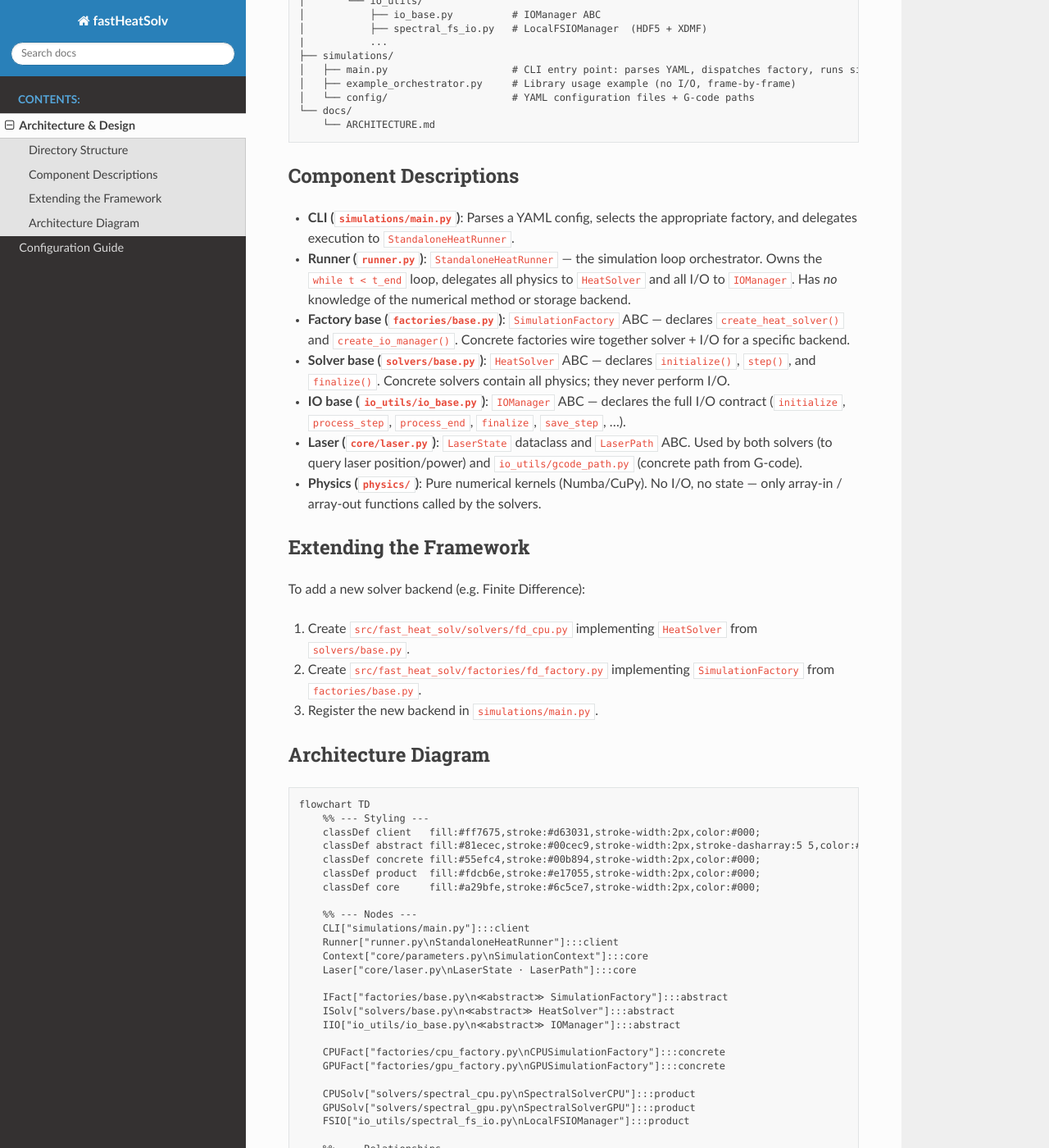
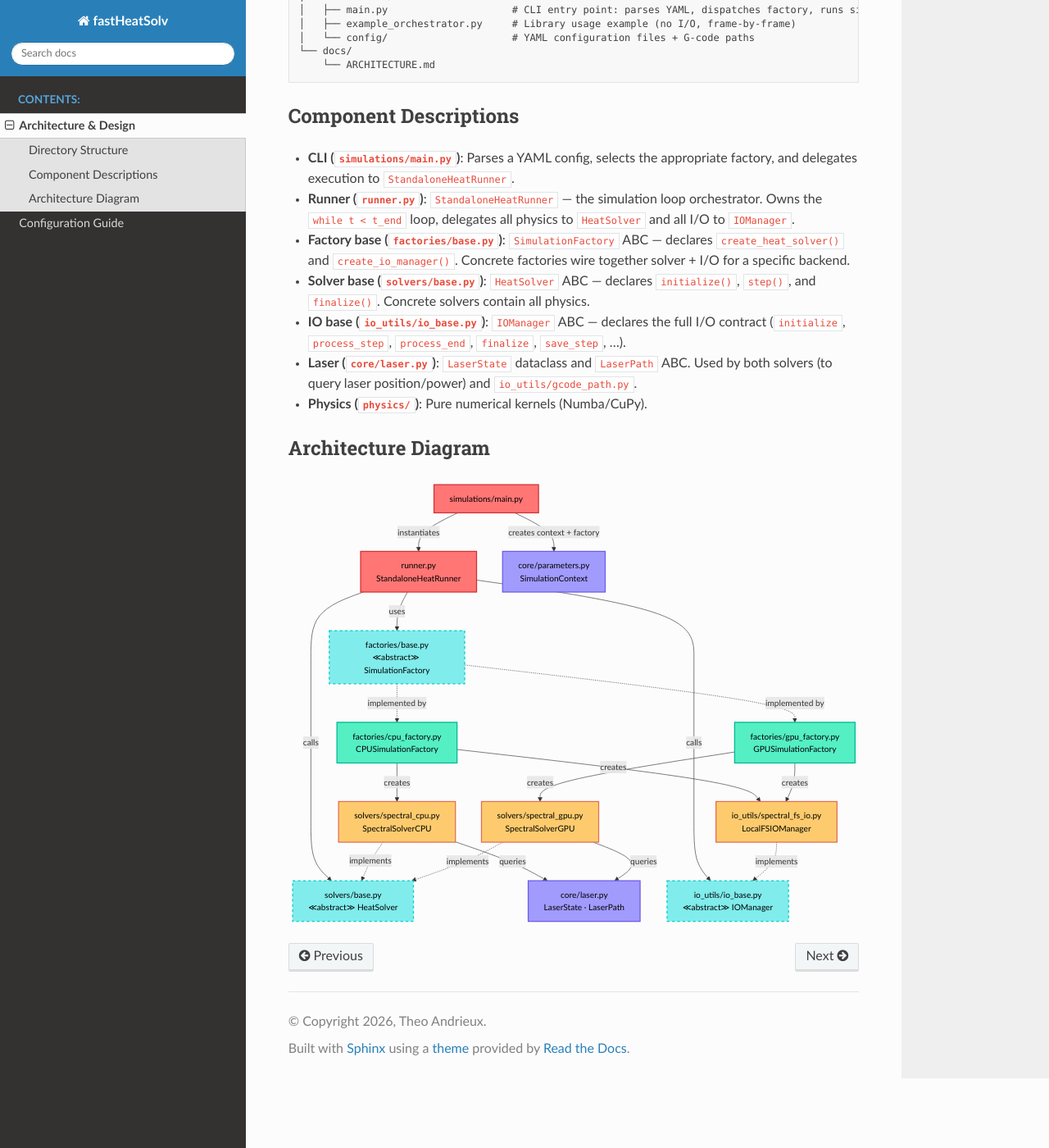
Before and after one commit to manasvupadhyay/spectral_galerkin_heat, a Sphinx documentation site: the page built from docs/ARCHITECTURE.md, in a window 1280 px wide and 1400 px high, scrolled down 785 px. Shown: the whole window at 82% size. Built offline with Sphinx 7.4.7 and the Read the Docs theme 3.1.0, drawn with Linux system fonts in a browser that asks for light colours; pages that are not in the unit, such as notebooks, are missing from menus; some of the changed text lies outside the part shown.

Commit message:
Configure sphinxcontrib-mermaid, update license, and remove docs section from README

````diff
--- a/docs/ARCHITECTURE.md
+++ b/docs/ARCHITECTURE.md
@@ -1,10 +1,7 @@
 # Architecture & Design
 
-The project is structured around the **Abstract Factory** pattern, enabling easy extension to new
-backends (CPU, GPU, distributed) and numerical methods (Spectral, FEM, etc.).
-
 Each submodule owns its own abstract base class (`base.py`) co-located with its concrete
-implementations — there is no separate `interfaces/` package.
+implementations.
 
 ## Directory Structure
 
@@ -52,35 +49,25 @@ fastHeatSolv/
 
 - **Runner (`runner.py`)**: `StandaloneHeatRunner` — the simulation loop orchestrator.
   Owns the `while t < t_end` loop, delegates all physics to `HeatSolver` and all I/O to
-  `IOManager`. Has *no* knowledge of the numerical method or storage backend.
+  `IOManager`.
 
 - **Factory base (`factories/base.py`)**: `SimulationFactory` ABC — declares `create_heat_solver()`
   and `create_io_manager()`. Concrete factories wire together solver + I/O for a specific backend.
 
 - **Solver base (`solvers/base.py`)**: `HeatSolver` ABC — declares `initialize()`, `step()`, and
-  `finalize()`. Concrete solvers contain all physics; they never perform I/O.
+  `finalize()`. Concrete solvers contain all physics.
 
 - **IO base (`io_utils/io_base.py`)**: `IOManager` ABC — declares the full I/O contract
   (`initialize`, `process_step`, `process_end`, `finalize`, `save_step`, …).
 
 - **Laser (`core/laser.py`)**: `LaserState` dataclass and `LaserPath` ABC.  Used by both solvers
-  (to query laser position/power) and `io_utils/gcode_path.py` (concrete path from G-code).
+  (to query laser position/power) and `io_utils/gcode_path.py`.
 
-- **Physics (`physics/`)**: Pure numerical kernels (Numba/CuPy). No I/O, no state — only
-  array-in / array-out functions called by the solvers.
-
-## Extending the Framework
-
-To add a new solver backend (e.g. Finite Difference):
-
-1. Create `src/fast_heat_solv/solvers/fd_cpu.py` implementing `HeatSolver` from `solvers/base.py`.
-2. Create `src/fast_heat_solv/factories/fd_factory.py` implementing `SimulationFactory` from
-   `factories/base.py`.
-3. Register the new backend in `simulations/main.py`.
+- **Physics (`physics/`)**: Pure numerical kernels (Numba/CuPy).
 
 ## Architecture Diagram
 
-```mermaid
+```{mermaid}
 flowchart TD
     %% --- Styling ---
     classDef client   fill:#ff7675,stroke:#d63031,stroke-width:2px,color:#000;
--- a/docs/conf.py
+++ b/docs/conf.py
@@ -24,6 +24,7 @@ extensions = [
     'sphinx.ext.autodoc',
     'sphinx.ext.napoleon',
     'myst_parser',
+    'sphinxcontrib.mermaid',
 ]
 
 templates_path = ['_templates']
@@ -38,9 +39,3 @@ html_theme = 'sphinx_rtd_theme'
 html_static_path = ['_static']
 
 autodoc_mock_imports = ['cupy', 'cupyx']
-
-suppress_warnings = [
-    'ref.python',
-    'misc.highlighting_failure',
-    'myst.xref_missing'
-]
--- a/pyproject.toml
+++ b/pyproject.toml
@@ -61,6 +61,7 @@ docs = [
     "sphinx>=8.1.3",
     "sphinx-rtd-theme>=3.0.1",
     "myst-parser>=4.0.0",
+    "sphinxcontrib-mermaid>=2.0.1",
 ]
 dev = [
     "black>=26.3.1",
````
Also changed, not shown: README.md (+5 -16 lines), 1 other file.
